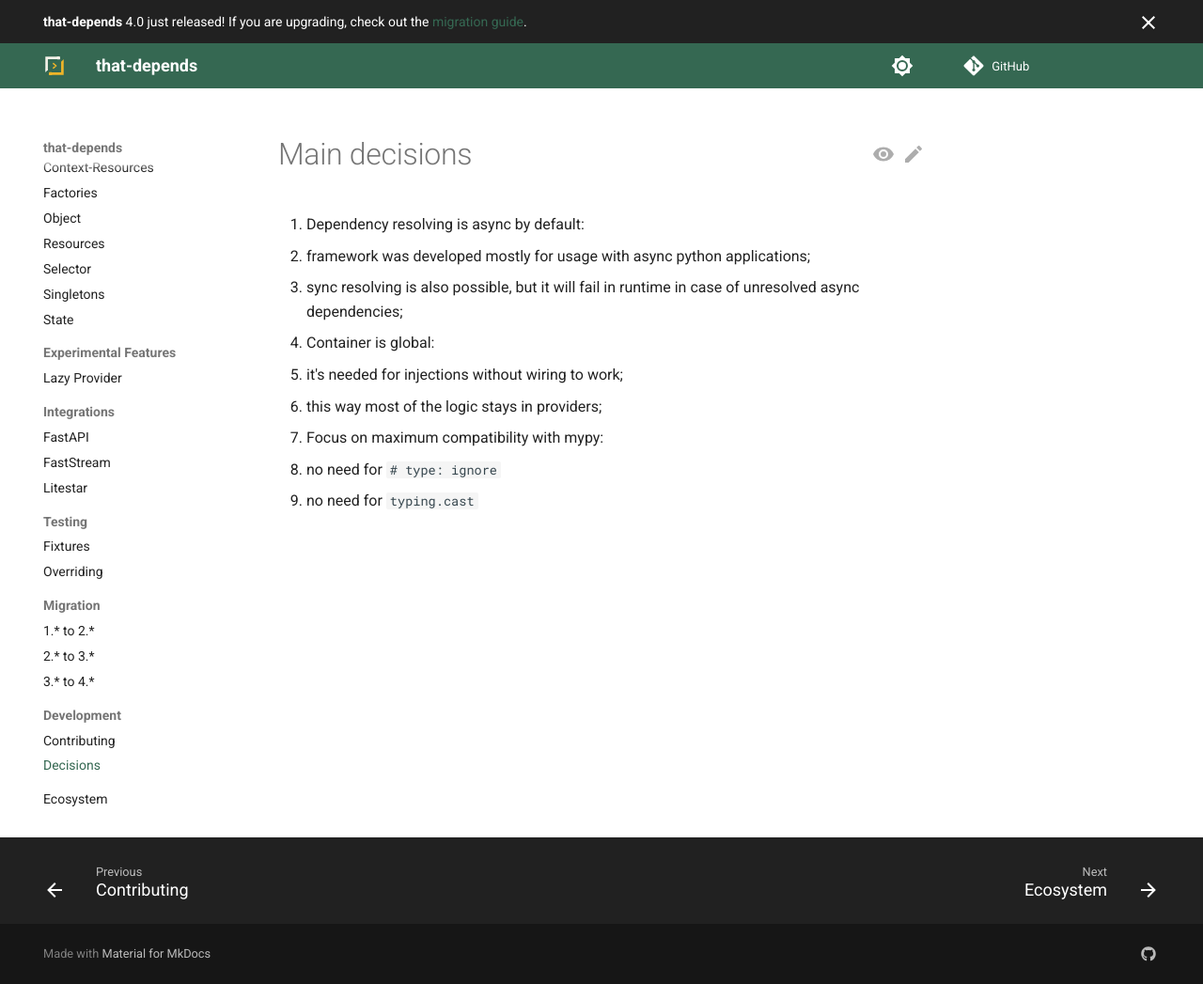
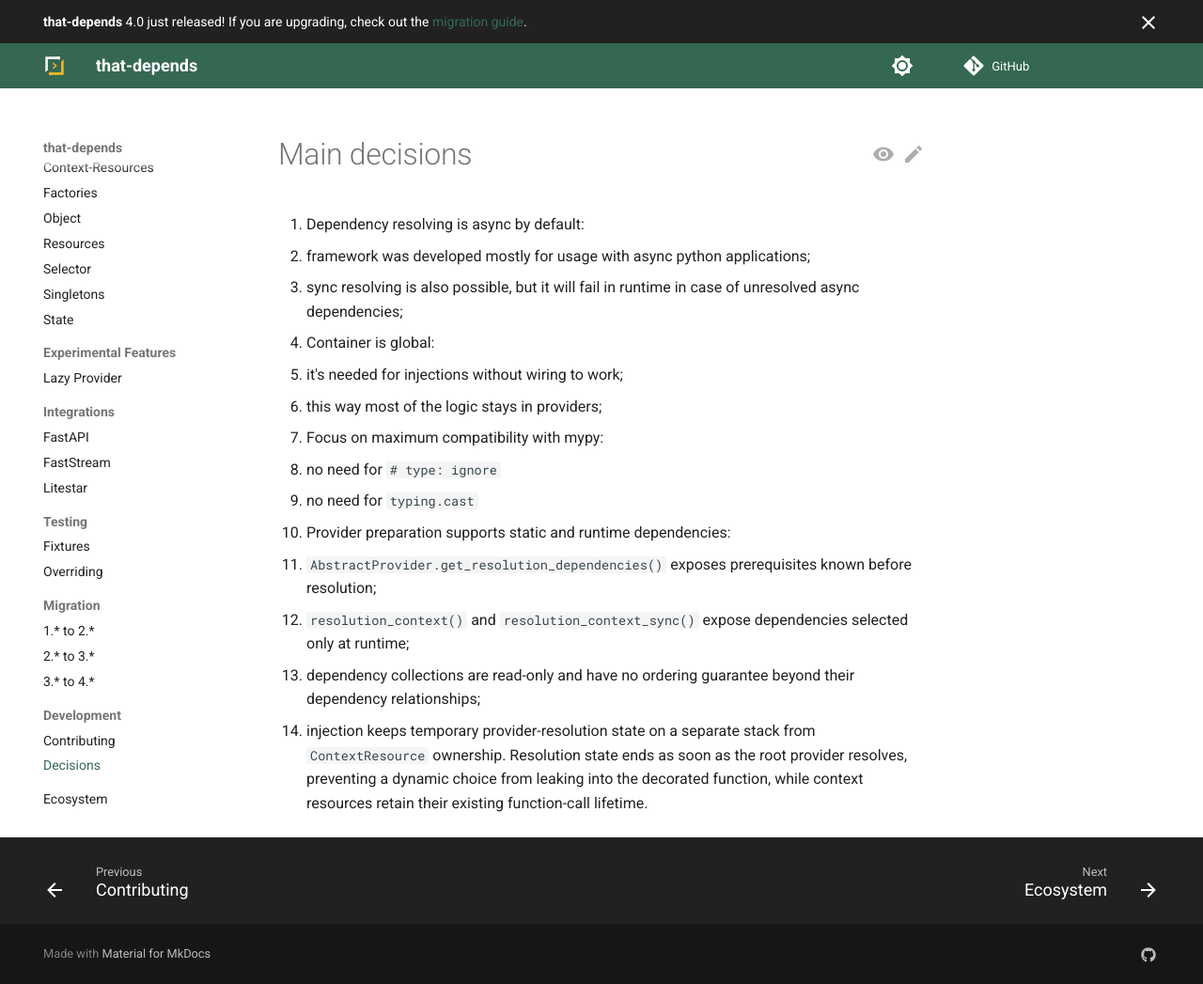
Before and after one commit to modern-python/that-depends, an MkDocs documentation site: the page built from docs/dev/main-decisions.md, in a window 1280 px wide and 1047 px high. Shown: the whole window at 94% size. Built offline with MkDocs 1.6.1 and Material for MkDocs 9.7.7, drawn with Linux system fonts in a browser that asks for light colours; comment, search, counter and statistics services are not loaded.

Commit message:
docs: explain dynamic provider resolution lifecycle

```diff
--- a/docs/dev/main-decisions.md
+++ b/docs/dev/main-decisions.md
@@ -8,3 +8,8 @@
 3. Focus on maximum compatibility with mypy:
    - no need for `# type: ignore`
    - no need for `typing.cast`
+4. Provider preparation supports static and runtime dependencies:
+   - `AbstractProvider.get_resolution_dependencies()` exposes prerequisites known before resolution;
+   - `resolution_context()` and `resolution_context_sync()` expose dependencies selected only at runtime;
+   - dependency collections are read-only and have no ordering guarantee beyond their dependency relationships;
+   - injection keeps temporary provider-resolution state on a separate stack from `ContextResource` ownership. Resolution state ends as soon as the root provider resolves, preventing a dynamic choice from leaking into the decorated function, while context resources retain their existing function-call lifetime.
```
Also changed, not shown: docs/providers/selector.md (+6 -0 lines), 1 other file.
